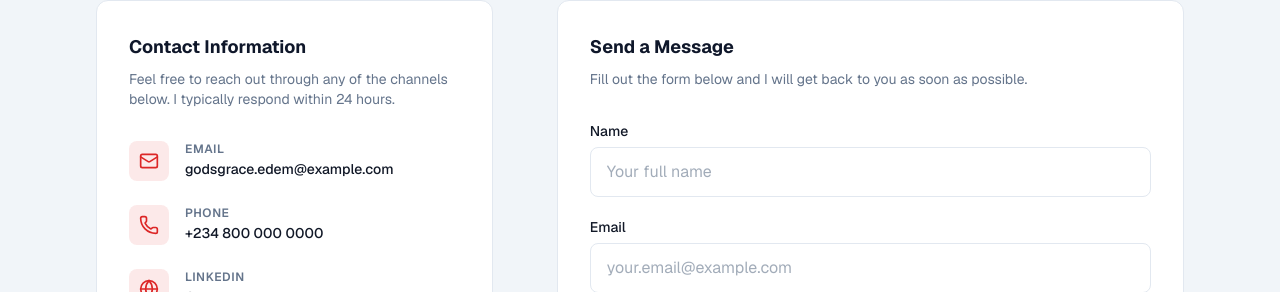
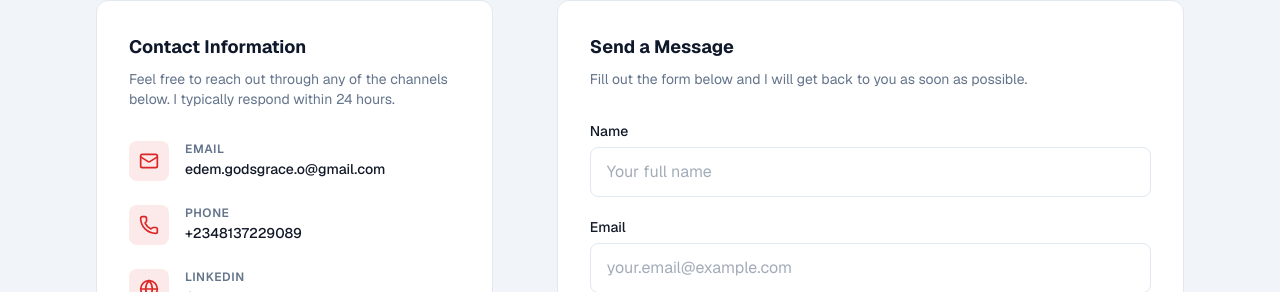
Before and after one commit to OshioksSupa11/PRD, a Next.js app: page / in a window 1280 px wide. Shown: the part 8120-8412 px from the top of the page. Built offline with nearby package versions, Linux system fonts and the light colour scheme; no server answers.

Commit message:
Update contact email and phone

```diff
--- a/src/data/profile.ts
+++ b/src/data/profile.ts
@@ -10,8 +10,8 @@ His career spans over a decade of hands-on experience in fire risk assessment, s
 
 Godsgrace is committed to advancing fire safety standards through continuous learning, professional certifications, and active participation in industry forums. He believes that effective fire protection is not just about meeting codes — it is about creating resilient environments where people can live and work with confidence.`,
   profileImage: 'https://hqsdmfmiawyxynyciwrx.supabase.co/storage/v1/object/public/profile-images/WhatsApp%20Image%202026-06-11%20at%204.49.59%20PM.jpeg',
-  email: 'godsgrace.edem@example.com',
-  phone: '+234 800 000 0000',
+  email: 'edem.godsgrace.o@gmail.com',
+  phone: '+2348137229089',
   linkedinUrl: 'https://linkedin.com/in/godsgrace-edem',
   githubUrl: 'https://github.com/godsgrace-edem',
   resumeUrl: '/documents/resume.pdf',
```
